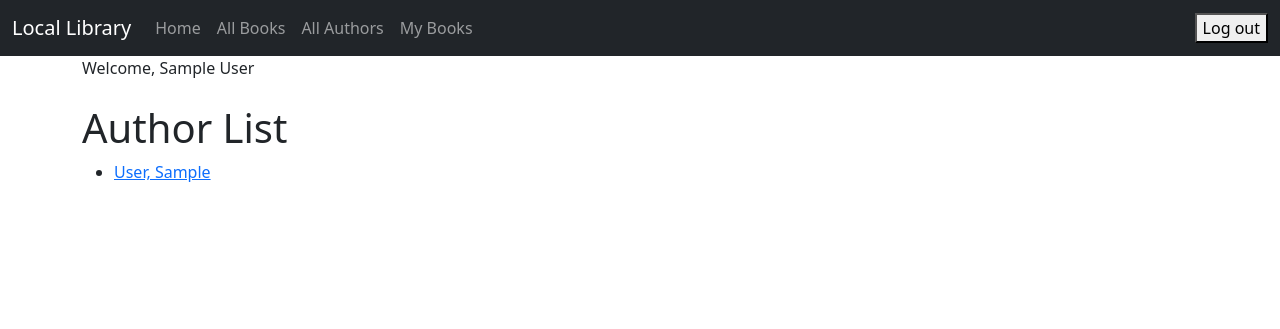
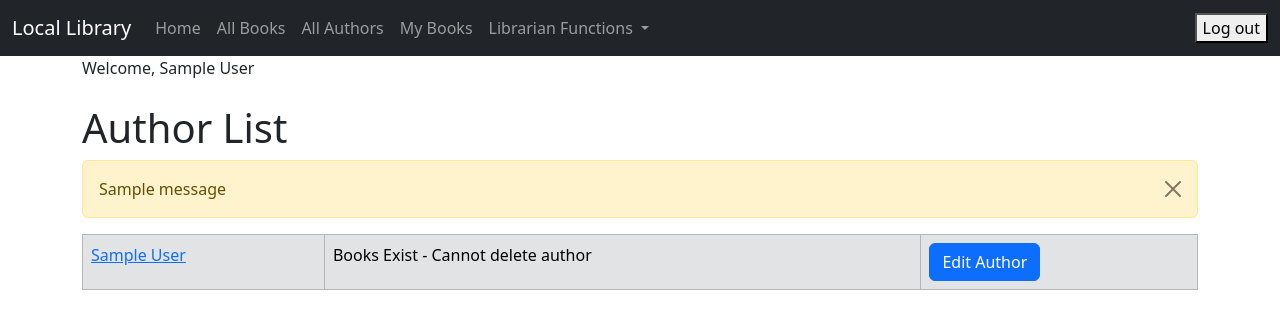
Before and after one commit to boredsherbet/isqalocallibrary2, a Django app: page /author_list/ in a window 1280 px wide. Shown: the top 329 px of the page. Run offline with Django 5.2, Linux system fonts and the light colour scheme; a user stored in the database is signed in; tables that the repository leaves empty hold one stand-in row (values such as "Sample post"); one stand-in notice (Sample message) is shown.

Commit message:
for some reason delete functions are giving me server errors

```diff
--- a/catalog/templates/catalog/author_list.html
+++ b/catalog/templates/catalog/author_list.html
@@ -1,14 +1,35 @@
 {% extends "catalog/base.html" %}
 {% block content %}
     <h1>Author List</h1>
+    {% if messages %}
+        {% for message in messages %}
+            <div class="alert alert-warning alert-dismissible fade show" role="alert">
+                {{ message }}
+                <button type="button" class="btn-close" data-bs-dismiss="alert" aria-label="Close"></button>
+            </div>
+
+        {% endfor %}
+    {% endif %}
     {% if author_list %}
-	<ul>
+        <table class="table table-bordered">
             {% for author in author_list %}
-	<li>
-		<a href="{{ author.get_absolute_url }}">{{author}}</a>
-	</li>
+                <tr class="table-secondary">
+                    <td><a href="{{ author.get_absolute_url }}">{{ author.first_name }} {{ author.last_name }}</a></td>
+
+                    {% if user.is_superuser %}
+                        {% if author.book_set.all %}
+                            <td>Books Exist - Cannot delete author</td>
+                        {% else %}
+                            <td><a href="{% url 'author_delete' pk=author.pk %}"
+                                   onclick="return confirm('Are you sure you want to delete?')"
+                                   class="btn btn-danger">Delete</a>
+                            </td>
+                        {% endif %}
+                        <td><a href="{% url 'author_update' pk=author.pk %}" class="btn btn-primary">Edit Author</a></td>
+                    {% endif %}
+                </tr>
             {% endfor %}
-		</ul>
+        </table>
     {% else %}
         <p>There are no authors in the library.</p>
     {% endif %}
--- a/catalog/templates/catalog/base.html
+++ b/catalog/templates/catalog/base.html
@@ -30,9 +30,21 @@
 					<a class="nav-link" href="{% url 'author_list' %}">All Authors</a>
 					</li>
           {% if user.is_authenticated %}
-          <li>
-            <a class="nav-link" href="{% url 'my_books' %}">My Books</a>
-          </li>
+            <li>
+              <a class="nav-link" href="{% url 'my_books' %}">My Books</a>
+            </li>
+            {% if user.is_superuser %}
+              <li class="nav-item dropdown">
+                  <a class="nav-link dropdown-toggle" href="#" role="button" data-bs-toggle="dropdown"
+                    aria-expanded="false">
+                      Librarian Functions
+                  </a>
+                  <ul class="dropdown-menu">
+                      <li><a class="dropdown-item" href="{% url 'author_create' %}">Add Author</a></li>
+                      <li><a class="dropdown-item" href="{% url 'book_create' %}">Add Book</a></li>
+                  </ul>
+              </li>
+            {% endif %}
           {% endif %}
 
 				</ul>
--- a/catalog/urls.py
+++ b/catalog/urls.py
@@ -12,6 +12,8 @@ urlpatterns = [
     path("my_books/", views.LoanedBooksByUserListView.as_view(), name="my_books"),
     path("author/create/", views.AuthorCreate.as_view(), name="author_create"),
     path("book/create/", views.BookCreate.as_view(), name="book_create"),
+    path("author/<int:pk>/delete/", views.author_delete, name="author_delete"),
+    path("book/<int:pk>/delete/", views.book_delete, name="book_delete"),
     path("author/<int:pk>/update/", views.AuthorUpdate.as_view(), name="author_update"),
     path("book/<int:pk>/update/", views.BookUpdate.as_view(), name="book_update"),
 ]
--- a/catalog/views.py
+++ b/catalog/views.py
@@ -1,8 +1,10 @@
 from .models import Book, Author, BookInstance, Genre
 from django.contrib.auth.mixins import LoginRequiredMixin
-from django.shortcuts import render
+from django.shortcuts import render, get_object_or_404
 from django.views import generic
 from django.views.generic.edit import CreateView, UpdateView
+from django.contrib import messages
+from django.shortcuts import redirect
 
 
 def index(request):
@@ -76,3 +78,38 @@ class AuthorCreate(CreateView):
 class AuthorUpdate(UpdateView):
     model = Author
     fields = ["first_name", "last_name", "date_of_birth", "date_of_death"]
+
+
+def book_delete(request, pk):
+    book = get_object_or_404(Book, pk=pk)
+    try:
+        book.delete()
+        messages.success(
+            request, (f"{book.title} by {book.author.last_name} has been deleted")
+        )
+    except:
+        messages.success(
+            request,
+            ("Copies exist, cannot be deleted."),
+        )
+    return redirect("book_list")
+
+
+def author_delete(request, pk):
+    author = get_object_or_404(Author, pk=pk)
+    try:
+        author.delete()
+        messages.success(
+            request, (author.first_name + " " + author.last_name + " has been deleted")
+        )
+    except:
+        messages.success(
+            request,
+            (
+                author.first_name
+                + " "
+                + author.last_name
+                + " cannot be deleted. Books exist for this author"
+            ),
+        )
+    return redirect("author_list")
```
Also changed, not shown: catalog/templates/catalog/author_delete.html (added, +15 -0 lines), catalog/templates/catalog/author_form.html (added, +17 -0 lines), catalog/templates/catalog/book_delete.html (added, +15 -0 lines), catalog/templates/catalog/book_form.html (added, +17 -0 lines). Lines whose indentation alone changed are shown as unchanged.
